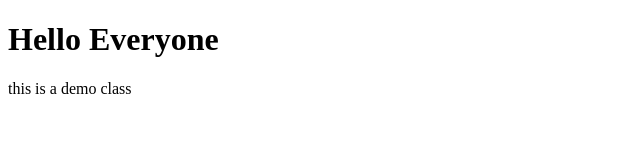
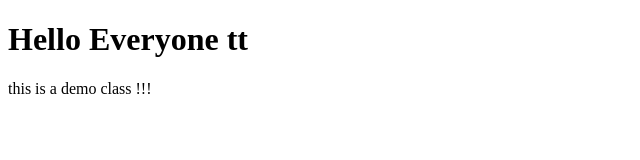
Before and after one commit to mohdsaud1/Skillcave_demo, a plain HTML site: page index.html in a window 1280 px wide. Shown: the full height of the page, 0-640 px from the left. Drawn offline with Linux system fonts and the light colour scheme.

Commit message:
T commit

```diff
--- a/index.html
+++ b/index.html
@@ -6,7 +6,7 @@
     <title>Demo Web page</title>
 </head>
 <body>
-    <h1>Hello Everyone</h1>
-    <p>this is a demo class</p>
+    <h1>Hello Everyone tt</h1>
+    <p>this is a demo class !!!</p>
 </body>
 </html>
```
